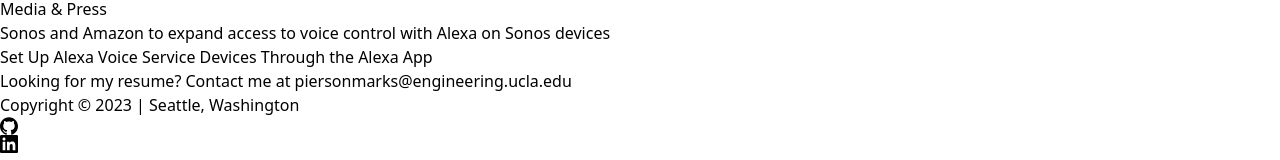
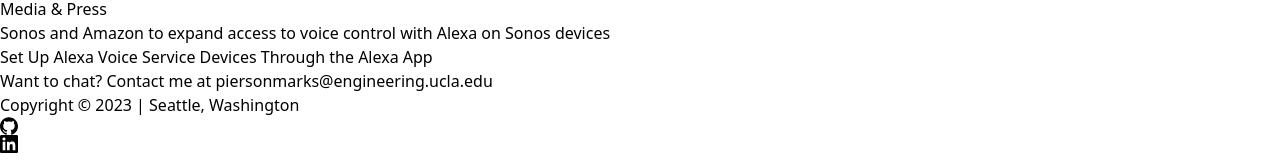
Before and after one commit to piersonmarks/personal_website, a React (Vite) app: page / in a window 1280 px wide. Shown: the part 219-379 px from the top of the page. Built offline with nearby package versions, Linux system fonts and the light colour scheme.

Commit message:
Update footer tagline

```diff
--- a/src/App.jsx
+++ b/src/App.jsx
@@ -31,7 +31,7 @@
         </main>
         <div className="fixed sticky w-full h-16 ">
             <div className="grid text-md text-gray-500 justify-center mx-auto mb-3">
-              <span>Looking for my resume? Contact me at <span className="italic">piersonmarks@engineering.ucla.edu</span></span>
+              <span>Want to chat? Contact me at <span className="italic">piersonmarks@engineering.ucla.edu</span></span>
             </div>
             <div className="grid text-sm text-gray-500 justify-center mx-auto">
               Copyright © 2023 | Seattle, Washington
```
